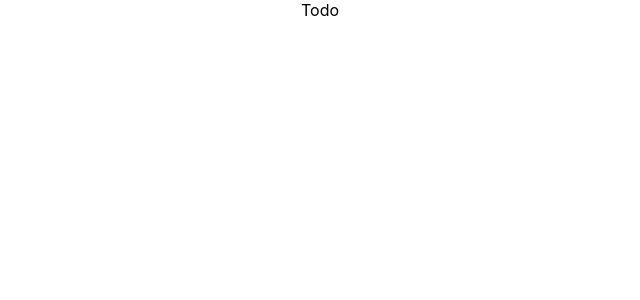
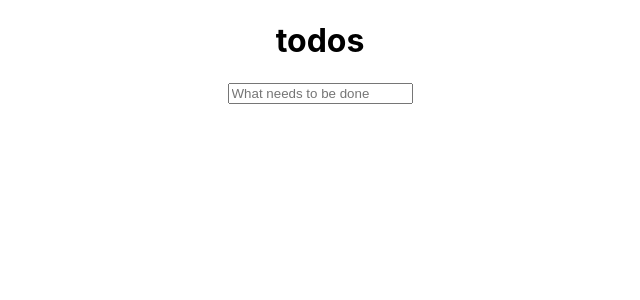
Before and after one commit to hfsa/TodoApp, a React (Create React App) app: page / in a window 1280 px wide. Shown: the top 300 px of the page, without its empty margins (320-960 px from the left). Built offline with nearby package versions, Linux system fonts and the light colour scheme.

Commit message:
input component for entering/adding todo items

```diff
--- a/src/Todo.js
+++ b/src/Todo.js
@@ -1,11 +1,32 @@
 import {React, useState} from 'react';
 
 export default function Todo() {
+    const [inputText, setInputText] = useState('');
+const [items, setItems] = useState([]);
+
+const addItem = (text) => {
+    let newItem = {
+        id: `${+new Date()}`,
+        done: false,
+        text
+    }
+
+    setItems([...items, newItem]);
+    setInputText('');
+}
+
+const handleKeyPress = (e) => {
+if (e.key === 'Enter') {
+    addItem(inputText);
+}
+}
 
 
     return (
         <div>
-            Todo
+            <h1>todos</h1>
+            <input placeholder='What needs to be done' value={inputText} onChange={e => setInputText(e.target.value)} onKeyPress={handleKeyPress} />
+
         </div>
     );
 }
```
Also changed, not shown: 1 other file (tests, documents, lock files or other folders).
